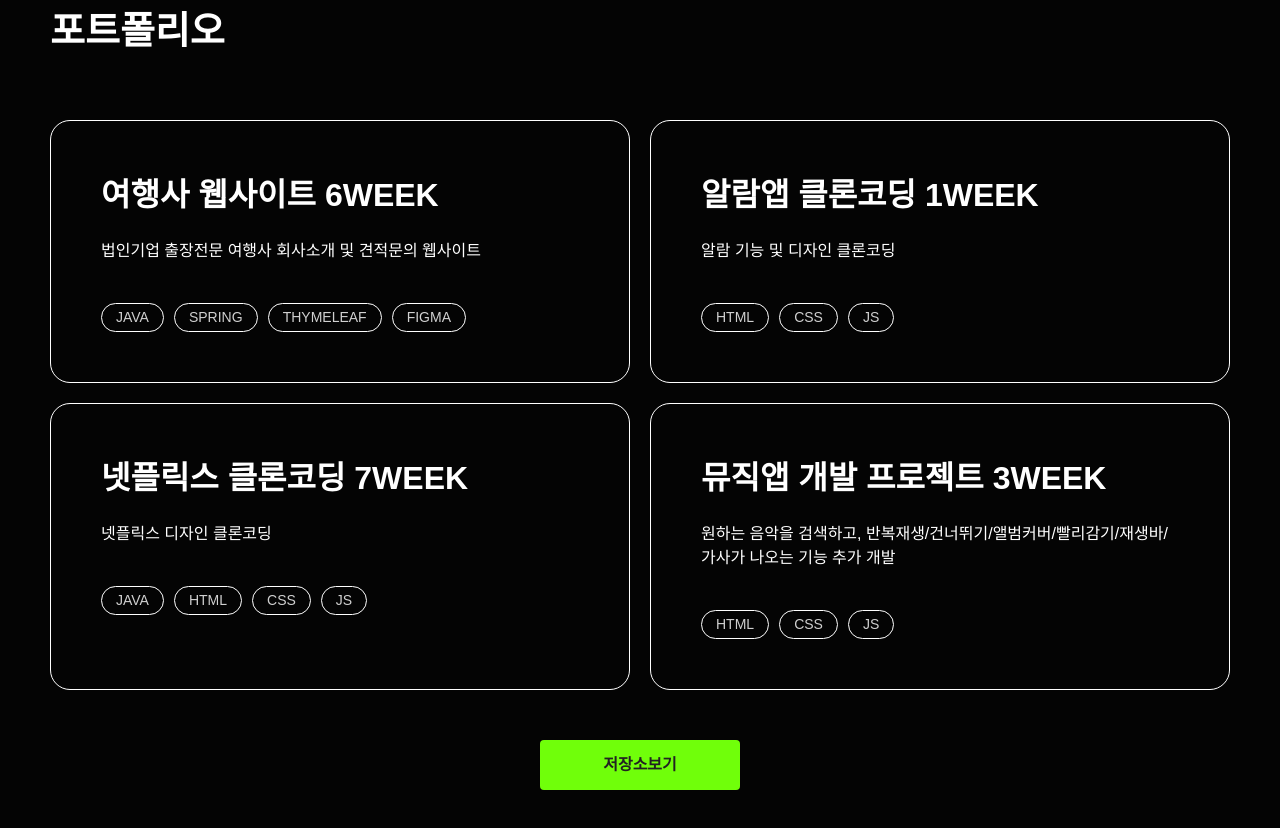
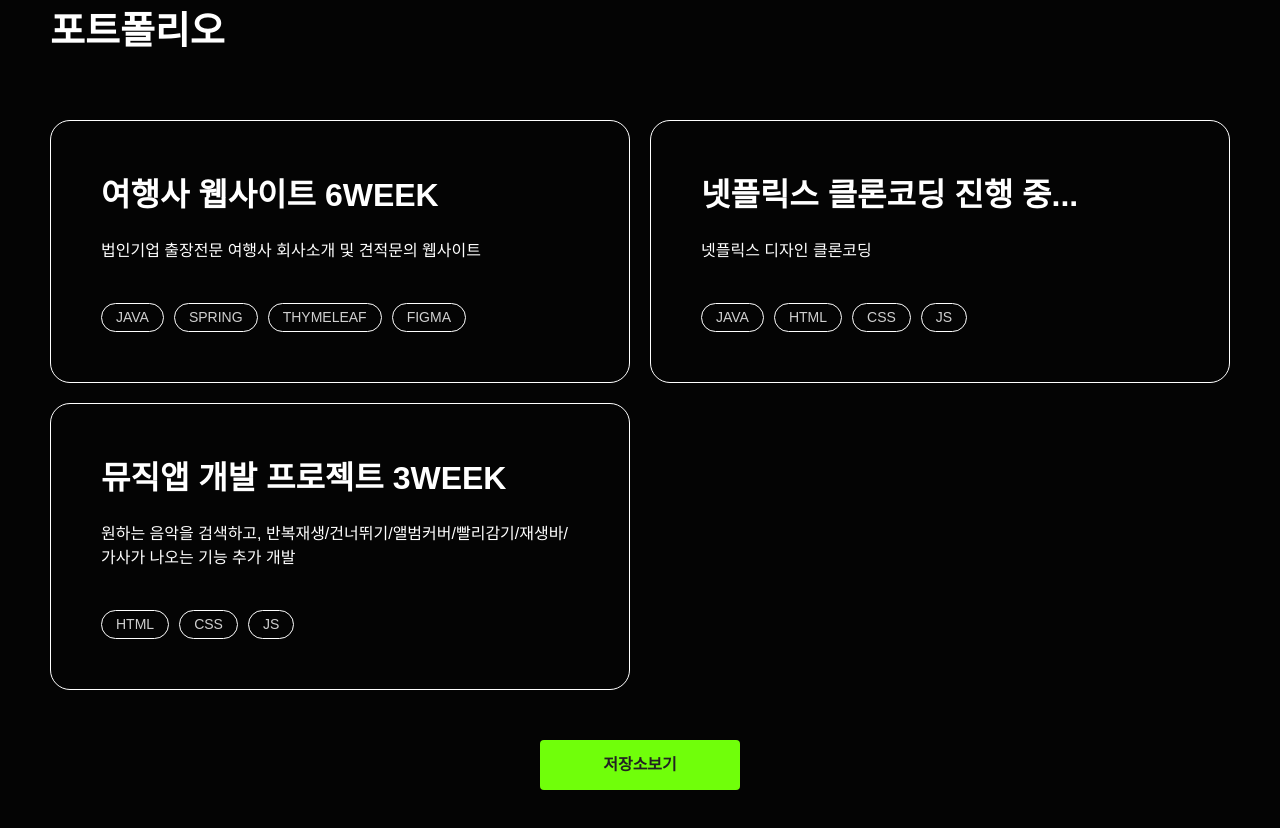
Before and after one commit to yooparkseo/glock.github.io, a plain HTML site: page index.html in a window 1280 px wide. Shown: the part 4151-4979 px from the top of the page. Drawn offline with nearby package versions, Linux system fonts and the light colour scheme; files whose address does not match are found by name; a web font is replaced by a local one.

Commit message:
.item 알람 삭제

```diff
--- a/index.html
+++ b/index.html
@@ -127,19 +127,7 @@
                     </div>
                     <div class="item">
                         <a href="">
-                            <h3 class="title">알람앱 클론코딩 <span class="date">1WEEK</span></h3>
-                            <p class="desc">
-                                알람 기능 및 디자인 클론코딩</p>
-                            <div class="hash-area">
-                                <span>HTML</span>
-                                <span>CSS</span>
-                                <span>JS</span>
-                            </div>
-                        </a>
-                    </div>
-                    <div class="item">
-                        <a href="">
-                            <h3 class="title">넷플릭스 클론코딩 <span class="date">7WEEK</span></h3>
+                            <h3 class="title">넷플릭스 클론코딩 <span class="date">진행 중...</span></h3>
                             <p class="desc">넷플릭스 디자인 클론코딩</p>
                             <div class="hash-area">
                                 <span>JAVA</span>
```
